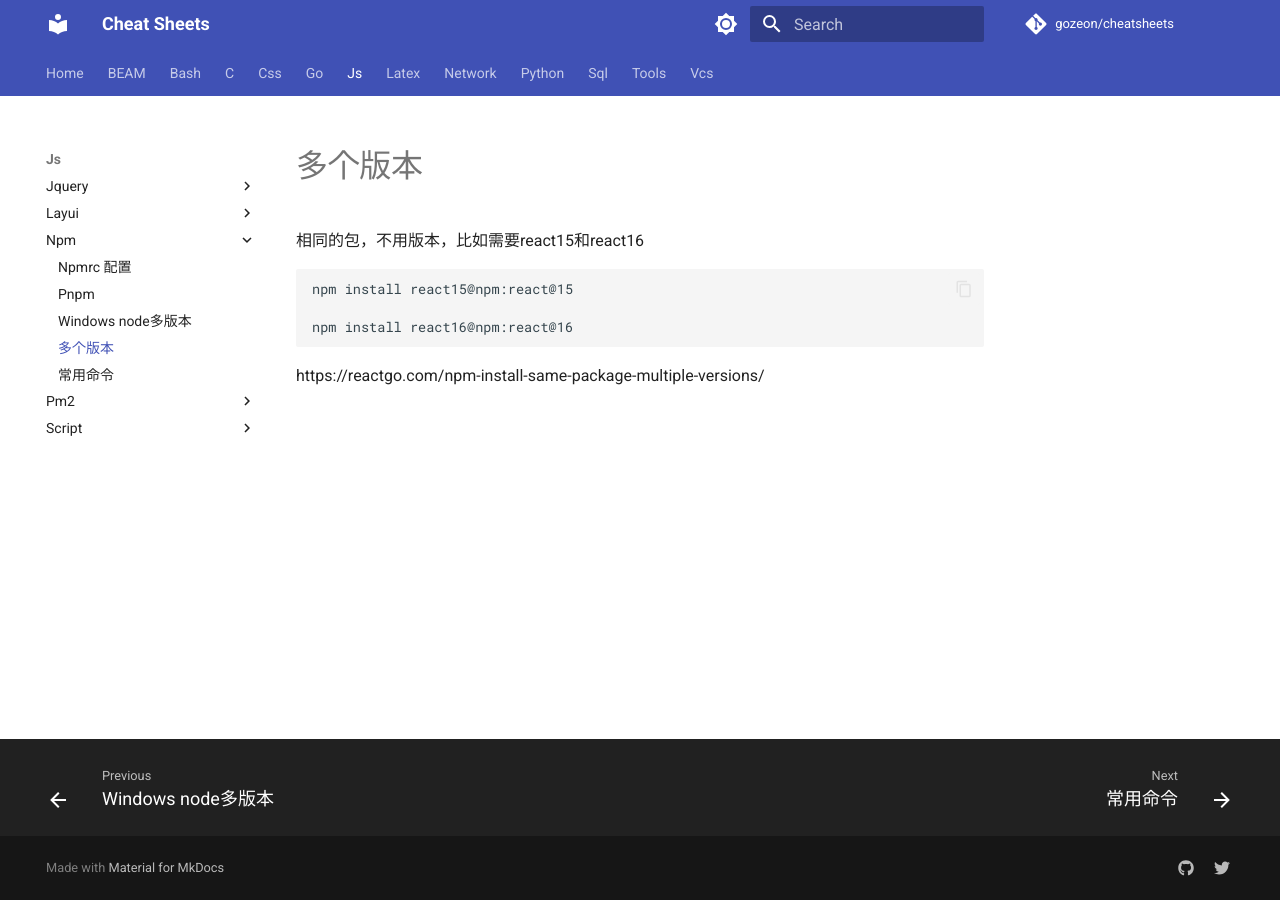
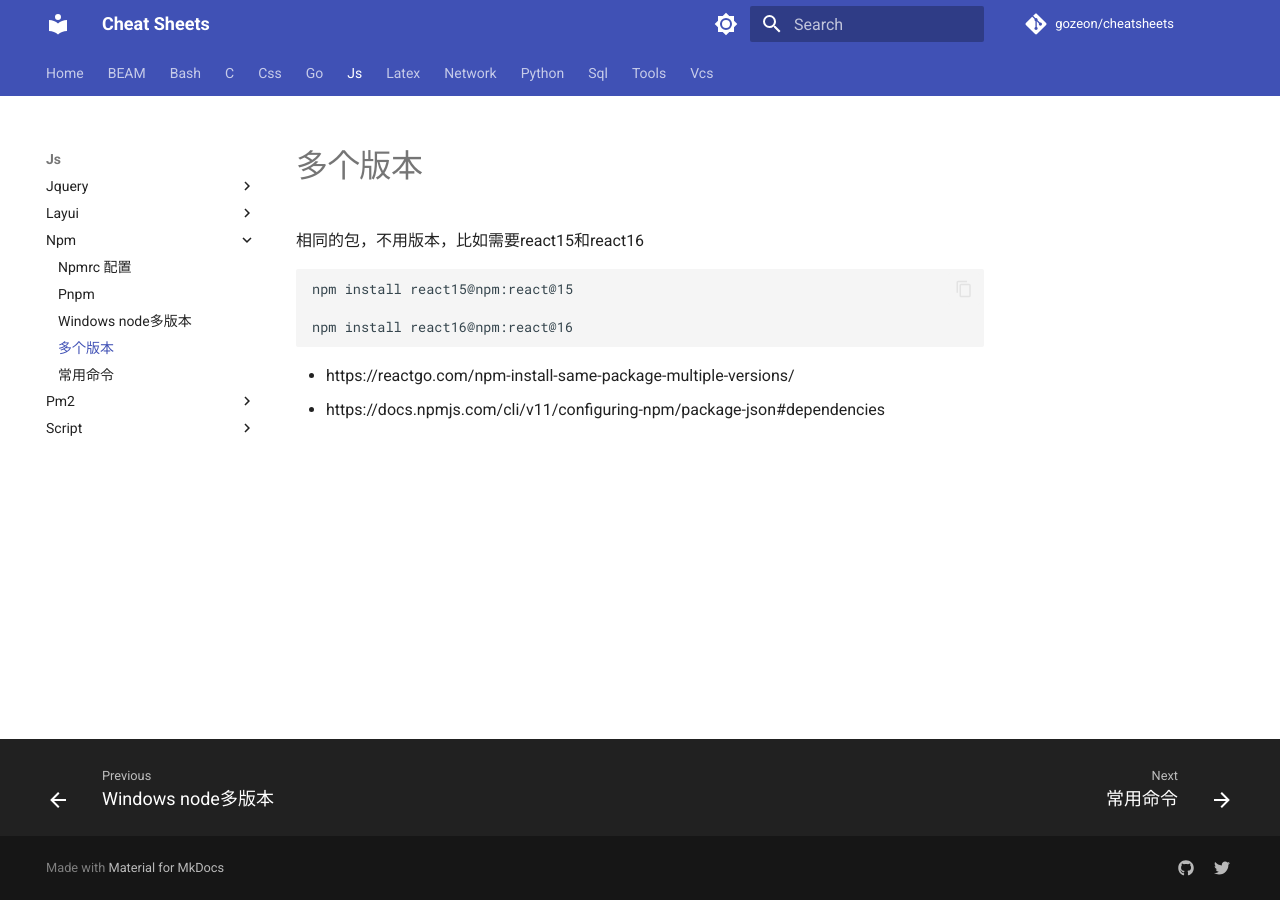
Before and after one commit to gozeon/cheatsheets, an MkDocs documentation site: the page built from docs/js/npm/多个版本.md, in a window 1280 px wide. Built offline with MkDocs 1.6.1 and Material for MkDocs 9.7.7, drawn with Linux system fonts in a browser that asks for light colours; comment, search, counter and statistics services are not loaded; some of the changed lines change nothing that is shown.

Commit message:
Update 多个版本.md

````diff
--- a/docs/js/npm/多个版本.md
+++ b/docs/js/npm/多个版本.md
@@ -7,4 +7,5 @@ npm install react16@npm:react@16
 ```
 
 
-https://reactgo.com/npm-install-same-package-multiple-versions/
+- https://reactgo.com/npm-install-same-package-multiple-versions/
+- https://docs.npmjs.com/cli/v11/configuring-npm/package-json#dependencies
````
